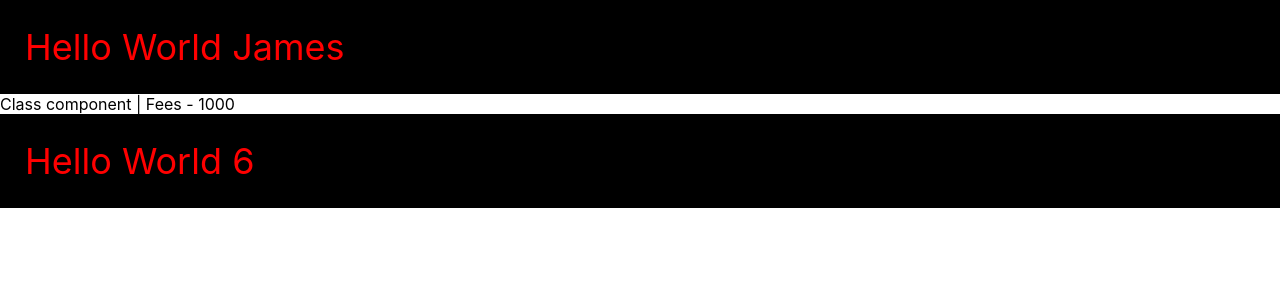
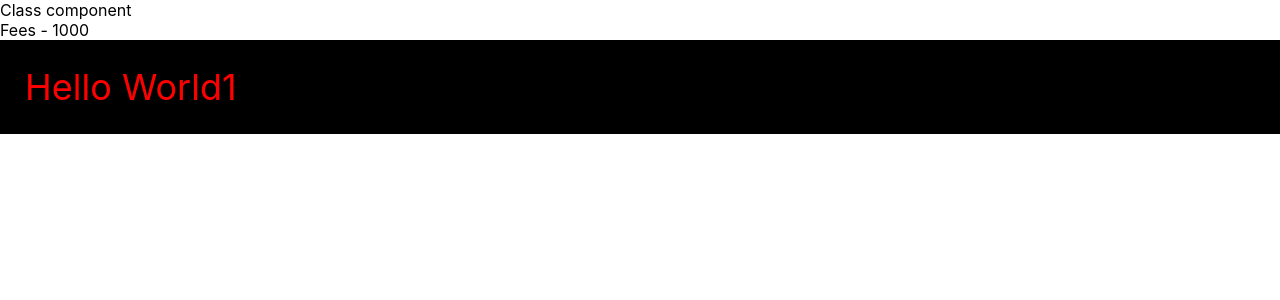
Before and after one commit to iamparthaonline/learning-react-js, a React (Create React App) app: page / in a window 1280 px wide. Shown: the top 300 px of the page. Built offline with nearby package versions, Linux system fonts and the light colour scheme.

Commit message:
conditional rendering

```diff
--- a/src/App.js
+++ b/src/App.js
@@ -4,7 +4,7 @@ import ClassComponent from './components/ClassComponent';
 function App() {
   return (
     <div className="App">
-      <HelloWorld/>
+      {/* <HelloWorld/> */}
       <ClassComponent fees="1000"/>
     </div>
   );
--- a/src/components/ClassComponent/index.js
+++ b/src/components/ClassComponent/index.js
@@ -7,19 +7,25 @@ class ClassComponent extends React.Component{
         super(props); // async function which invokes parent constructor;
 
         this.state = {
-            count: 1
+            count: 1,
+            showName: true
         };
     }
     componentDidMount(){
         setTimeout( ()=>{
             this.setState({
-                count: 6
+                showName: false
             })
-        }, 3000 );
+        }, 10000 );
     }
 
     render(){
-        return <div> Class component | Fees - {this.props.fees} <br/> <HelloWorld name={ this.state.count}/> </div>
+        return ( <div> Class component
+                    <br/>
+                    Fees - {this.props.fees}
+                    <br/>
+                    <HelloWorld show={this.state.showName} name={ this.state.count}/>
+                </div>)
     }
 }
 
--- a/src/components/HelloWorld/index.js
+++ b/src/components/HelloWorld/index.js
@@ -2,7 +2,9 @@ import './style.css';
 
 const HelloWorld = (props) => {
 
-    return <div className="hello-world">Hello World {props.name || 'James' } </div>
+    return (<div className="hello-world">Hello World
+                { props.show && <span>{props.name || 'James' } </span> }
+            </div>)
 };
 
 export default HelloWorld;
```
